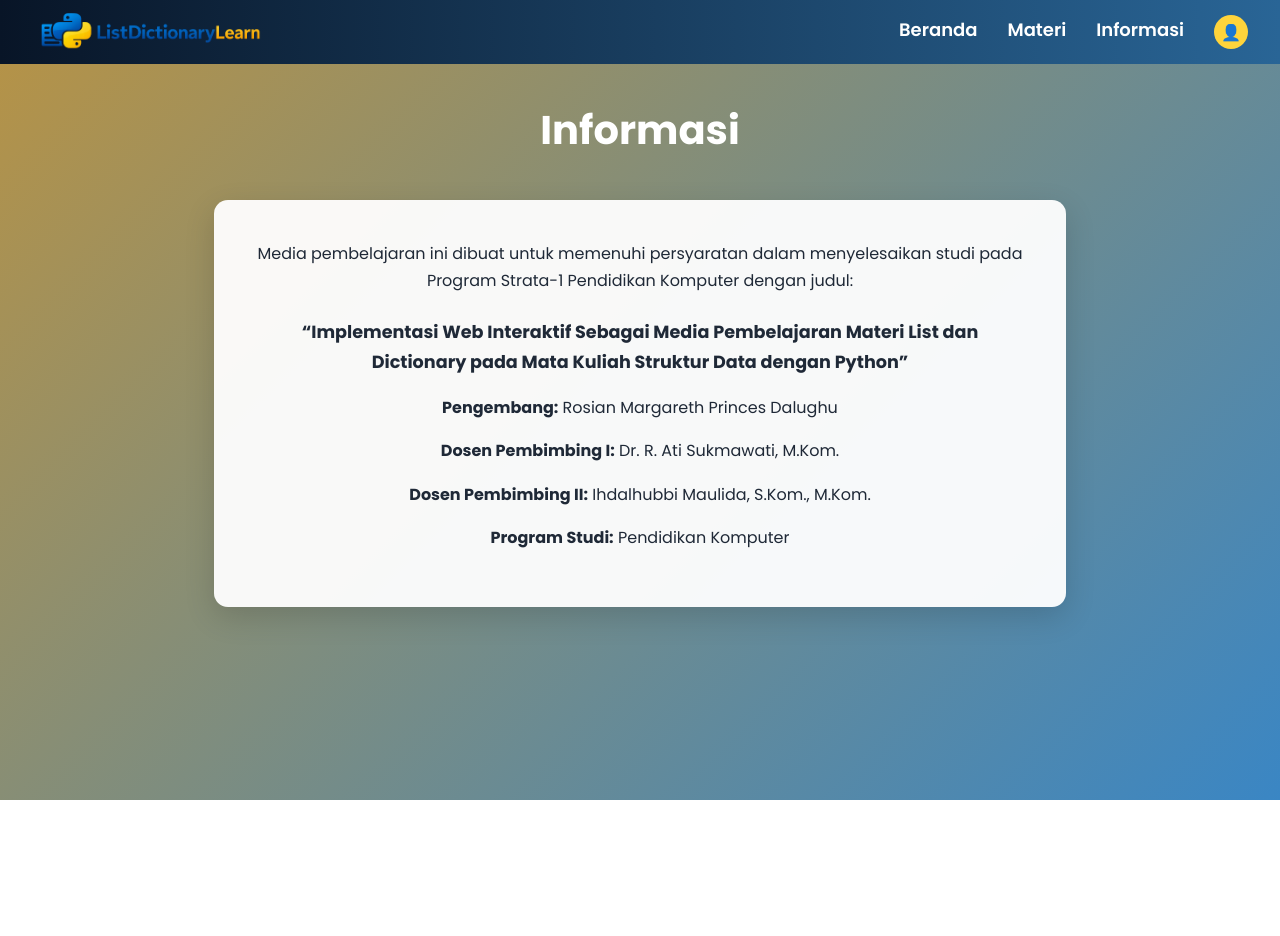
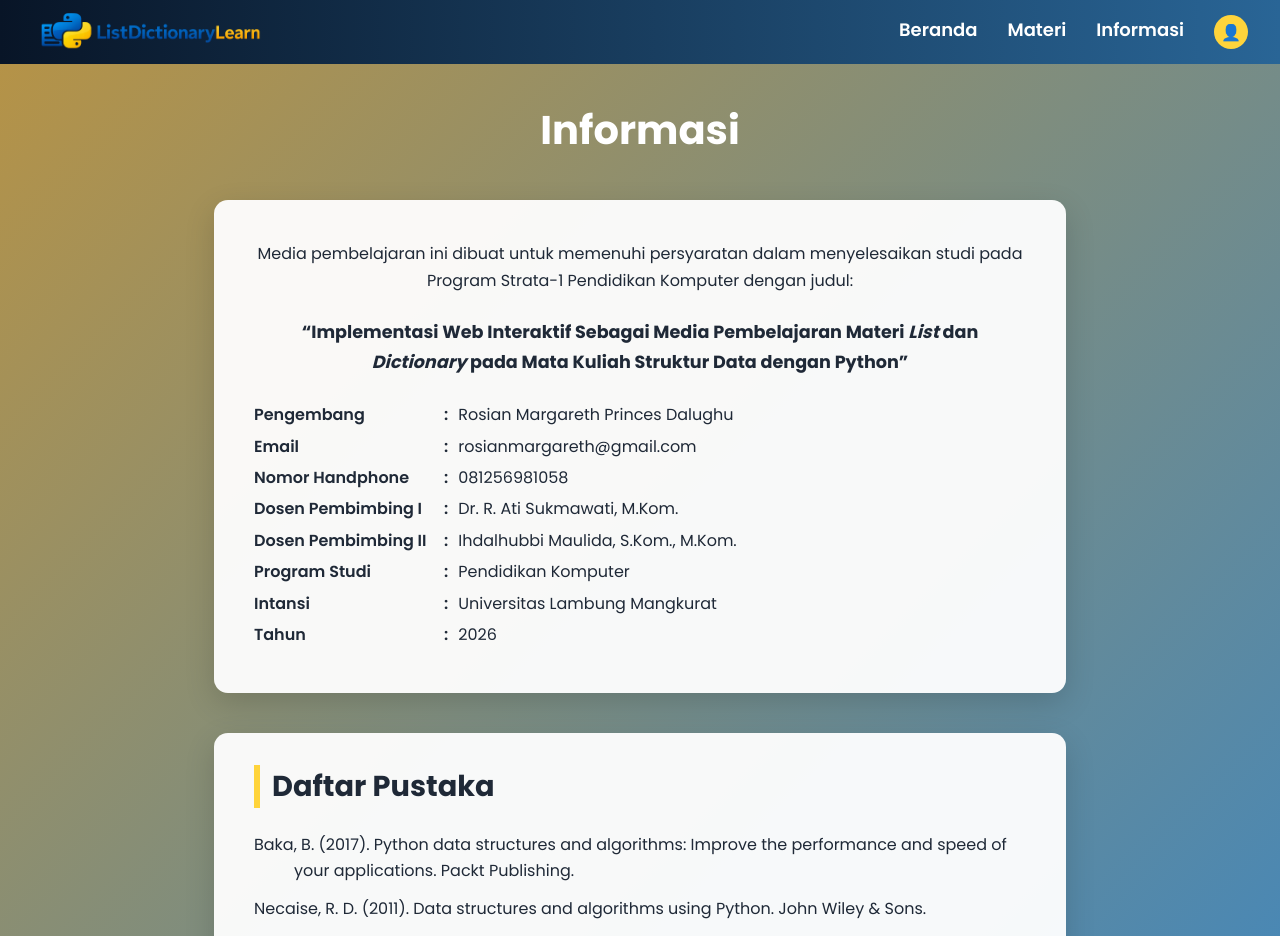
Before and after one commit to Halooci/Lidict, a React (Vite) app: page /InformasiPage in a window 1280 px wide. Shown: the top 936 px of the page. Before the commit the page ends 800 px from the top, so only its background shows below. Built offline with nearby package versions, Linux system fonts and the light colour scheme; no server answers; the database is empty.

Commit message:
upd info

```diff
--- a/src/pages/komponen/informasi/InformasiPage.jsx
+++ b/src/pages/komponen/informasi/InformasiPage.jsx
@@ -38,7 +38,7 @@ const InformasiPage = () => {
           padding: 2.5rem;
           border-radius: 14px;
           box-shadow: 0 10px 30px rgba(0, 0, 0, 0.15);
-          margin-bottom: 4rem;
+          margin-bottom: 2.5rem;
           text-align: center;
         }
 
@@ -51,6 +51,62 @@ const InformasiPage = () => {
           font-weight: bold;
           font-size: 1.1rem;
           margin: 1.5rem 0;
+        }
+
+        .info-identitas {
+          text-align: left;
+          margin-top: 1.5rem;
+        }
+
+        .info-row {
+          display: flex;
+          align-items: baseline;
+          margin-bottom: 0.4rem;
+        }
+
+        .info-label {
+          width: 190px;
+          font-weight: 600;
+          flex-shrink: 0;
+        }
+
+        .info-colon {
+          margin-right: 10px;
+          font-weight: 600;
+        }
+
+        .info-value {
+          flex: 1;
+        }
+
+        .daftar-pustaka-card {
+          background: rgba(255, 255, 255, 0.95);
+          color: #1f2937;
+          padding: 2rem 2.5rem;
+          border-radius: 14px;
+          box-shadow: 0 10px 30px rgba(0, 0, 0, 0.15);
+          margin-top: 2rem;
+        }
+
+        .daftar-pustaka-card h2 {
+          font-size: 1.8rem;
+          margin-bottom: 1.5rem;
+          color: #1f2937;
+          border-left: 6px solid #FFD43B;
+          padding-left: 12px;
+        }
+
+        .daftar-pustaka-list {
+          list-style: none;
+          padding: 0;
+          margin: 0;
+        }
+
+        .daftar-pustaka-list li {
+          margin-bottom: 0.8rem;
+          padding-left: 2.5rem;
+          text-indent: -2.5rem;
+          line-height: 1.6;
         }
 
         .info-section {
@@ -119,16 +175,67 @@ const InformasiPage = () => {
             </p>
 
             <p className="info-judul">
-              “Implementasi Web Interaktif Sebagai Media Pembelajaran Materi List dan Dictionary
-              pada Mata Kuliah Struktur Data dengan Python”
+              “Implementasi Web Interaktif Sebagai Media Pembelajaran Materi <i>List</i> dan <i>Dictionary</i> pada Mata Kuliah Struktur Data dengan Python”
             </p>
 
-            <p><b>Pengembang:</b> Rosian Margareth Princes Dalughu</p>
-            <p><b>Dosen Pembimbing I:</b> Dr. R. Ati Sukmawati, M.Kom.</p>
-            <p><b>Dosen Pembimbing II:</b> Ihdalhubbi Maulida, S.Kom., M.Kom.</p>
-            <p><b>Program Studi:</b> Pendidikan Komputer</p>
+            <div className="info-identitas">
+              <div className="info-row">
+                <span className="info-label">Pengembang</span>
+                <span className="info-colon">:</span>
+                <span className="info-value">Rosian Margareth Princes Dalughu</span>
+              </div>
+              <div className="info-row">
+                <span className="info-label">Email</span>
+                <span className="info-colon">:</span>
+                <span className="info-value">rosianmargareth@gmail.com</span>
+              </div>
+              <div className="info-row">
+                <span className="info-label">Nomor Handphone</span>
+                <span className="info-colon">:</span>
+                <span className="info-value">081256981058</span>
+              </div>
+              <div className="info-row">
+                <span className="info-label">Dosen Pembimbing I</span>
+                <span className="info-colon">:</span>
+                <span className="info-value">Dr. R. Ati Sukmawati, M.Kom.</span>
+              </div>
+              <div className="info-row">
+                <span className="info-label">Dosen Pembimbing II</span>
+                <span className="info-colon">:</span>
+                <span className="info-value">Ihdalhubbi Maulida, S.Kom., M.Kom.</span>
+              </div>
+              <div className="info-row">
+                <span className="info-label">Program Studi</span>
+                <span className="info-colon">:</span>
+                <span className="info-value">Pendidikan Komputer</span>
+              </div>
+              <div className="info-row">
+                <span className="info-label">Intansi</span>
+                <span className="info-colon">:</span>
+                <span className="info-value">Universitas Lambung Mangkurat</span>
+              </div>
+              <div className="info-row">
+                <span className="info-label">Tahun</span>
+                <span className="info-colon">:</span>
+                <span className="info-value">2026</span>
+              </div>
+            </div>
           </div>
 
+          {/* Daftar Pustaka */}
+          <div className="daftar-pustaka-card">
+            <h2>Daftar Pustaka</h2>
+            <ul className="daftar-pustaka-list">
+              <li>Baka, B. (2017). Python data structures and algorithms: Improve the performance and speed of your applications. Packt Publishing.</li>
+              <li>Necaise, R. D. (2011). Data structures and algorithms using Python. John Wiley &amp; Sons.</li>
+              <li>Purba, H. S., Sukmawati, R. A., &amp; Adini, M. H. (2021). Pemrograman dasar menggunakan Python. Deepublish.</li>
+              <li>Saputra, H., Arman, S. A., Fairuzabadi, M., Anshori, F. A., Impron, A., Winardi, S., Lumba, E., Syah, F., Saputra, N., Kadang, M. O., &amp; Hastomo, W. (2025). Struktur data dan algoritma dalam Python: Panduan praktis. Yash Media.</li>
+              <li>Septian, R. F. (2013). Belajar pemrograman Python dasar. POSS – UPI.</li>
+              <li>Sheehy, D. R. (2022). A first course on data structures in Python.</li>
+            </ul>
+          </div>
+
+          {/* Bagian berikut tetap seperti semula (tidak diubah) */}
           {/* <section className="info-section">
             <h2>Peta Konsep</h2>
             <div className="concept-map">
```
